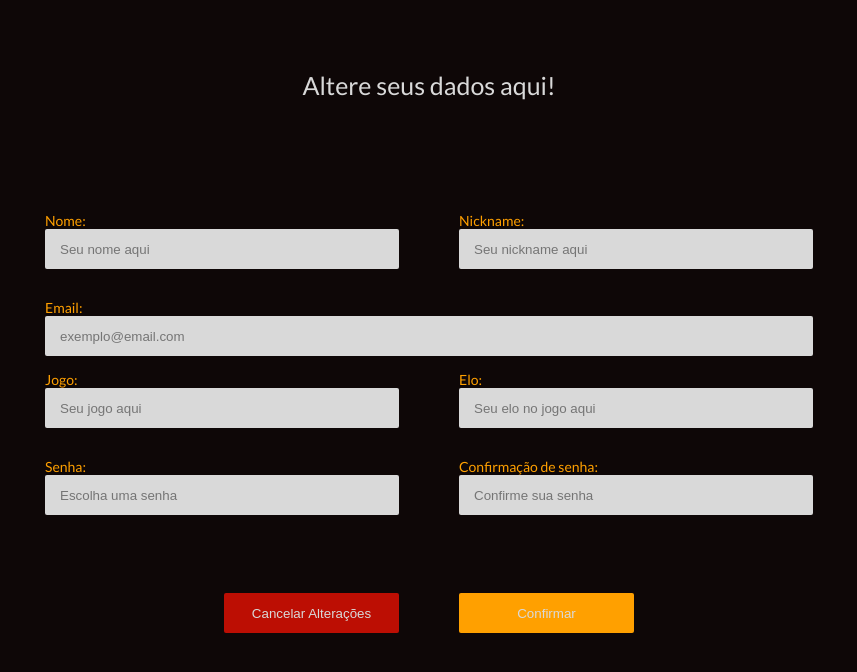
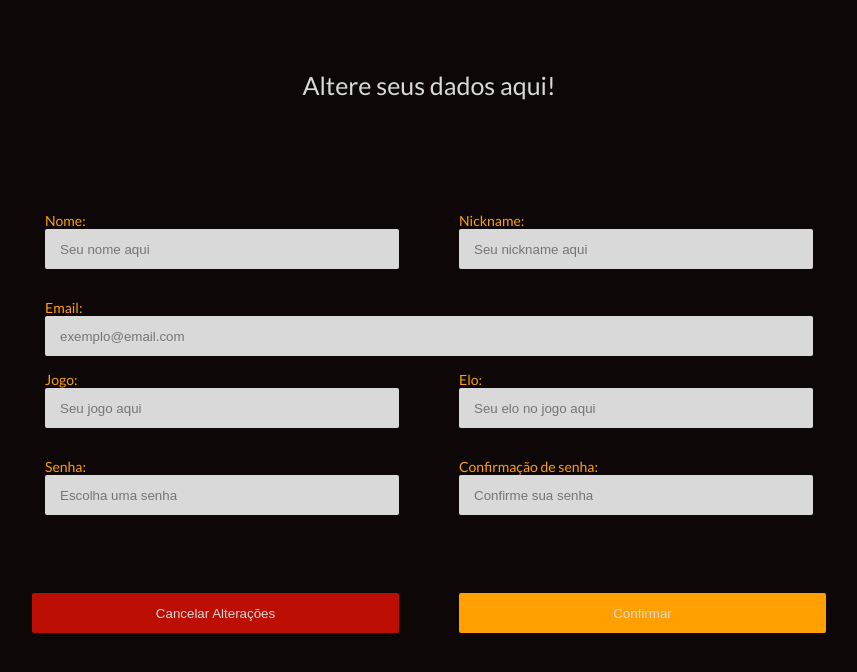
Before and after one commit to lucasliberato9/ponto-eletronico, a React (Vite) app: page /editar_perfil in a window 1280 px wide. Shown: the top 672 px of the page, without its empty margins (211-1068 px from the left). Built offline with nearby package versions, Linux system fonts and the light colour scheme.

Commit message:
BotaoGenerico com props width e height

```diff
--- a/src/Pages/Login/Login.jsx
+++ b/src/Pages/Login/Login.jsx
@@ -21,8 +21,8 @@ function Login() {
         </div>
       </Form>
       <DivButton>
-        <BotaoGenerico name= "Fazer Login" color= "#FFA000"/>
-        <BotaoGenerico name= "Quero me cadastrar" color= "#BC0E03" border_radius= "50px"/>
+        <BotaoGenerico name= "Fazer Login" />
+        <BotaoGenerico name= "Quero me cadastrar" color= "#BC0E03"/>
       </DivButton>
     </Container>
 
--- a/src/components/BotaoGenerico/BotaoGenerico.jsx
+++ b/src/components/BotaoGenerico/BotaoGenerico.jsx
@@ -1,9 +1,9 @@
 import PropTypes from "prop-types";
 import { Button } from "./Styles";
 
-function BotaoGenerico({name, color}) {
+function BotaoGenerico({name, width, height, color}) {
     return (
-        <Button type="submit" color={color}>
+        <Button type="submit" width={width} height={height} color={color}>
             {name}
         </Button>
     )
@@ -11,12 +11,16 @@ function BotaoGenerico({name, color}) {
 
   Button.defaultProps = {
     name: "Submit",
-    color: "yellow",
+    color: "#FFA000",
+    width: "367px",
+    height: "40px",
   };
 
   Button.propTypes = {
     name: PropTypes.string,
     color: PropTypes.string,
+    width: PropTypes.string,
+    height: PropTypes.string,
   };
 
   export default BotaoGenerico;
--- a/src/components/BotaoGenerico/Styles.js
+++ b/src/components/BotaoGenerico/Styles.js
@@ -1,8 +1,8 @@
 import styled from "styled-components";
 
 export const Button = styled.button`
-    width: 175px;
-    height: 40px;
+    width: ${(props) => props.width};
+    height: ${(props) => props.height};
     color: #d9d9d9;
     background-color: ${(props) => props.color};
     border: none;
```
